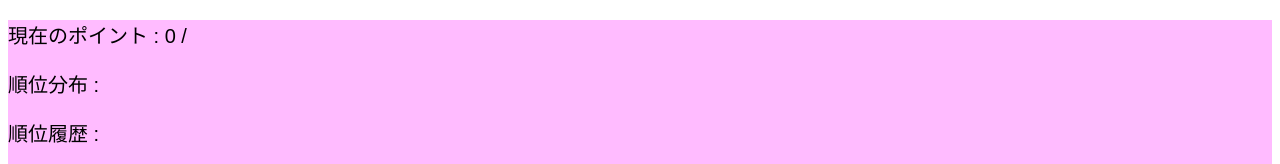
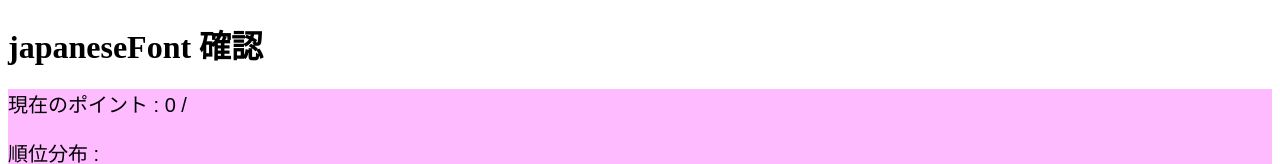
Before and after one commit to somememeeee/mahjongSanmaResultTracker, a plain HTML site: page index.html in a window 1280 px wide. Shown: the top 164 px of the page. Drawn offline with nearby package versions, Linux system fonts and the light colour scheme; no server answers.

Commit message:
japFont確認

```diff
--- a/index.html
+++ b/index.html
@@ -10,7 +10,7 @@
 </head>
 <body>
     <div id="app">
-
+        <h1>japaneseFont 確認</h1>
         <div id="output" :style="{ fontSize: outputSize + 'px', fontFamily: selectedFont }">
             <p>現在のポイント : {{ot_newPoint}} / {{selectedValue}}</p>
 
```
